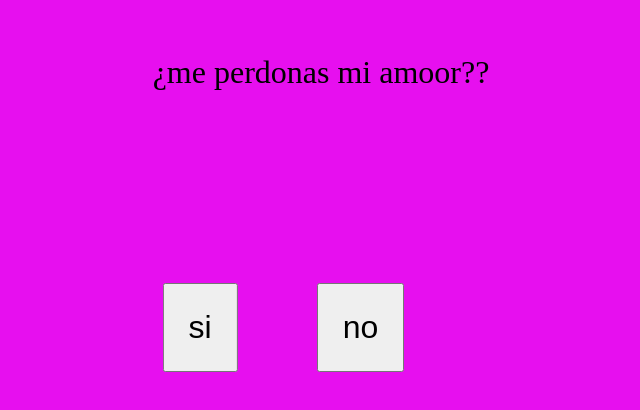
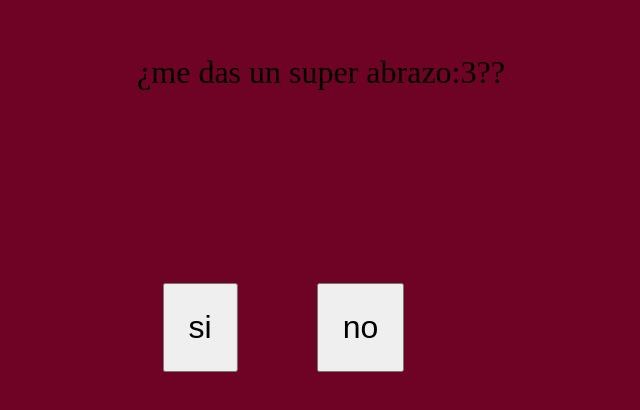
Before and after one commit to will051001/proyectosabi, a plain HTML site: page index.html in a window 1280 px wide. Shown: the part 138-548 px from the top of the page, without its empty margins (319-959 px from the left). Drawn offline with Linux system fonts and the light colour scheme.

Commit message:
Add files via upload

```diff
--- a/estilos.css
+++ b/estilos.css
@@ -3,7 +3,7 @@
 }
 
 .contenedor{
-    background-color: rgb(231, 15, 239);
+    background-color: rgb(111, 3, 38);
     width: 100vw;
     height: 100vh;
     text-align: center;
--- a/index.html
+++ b/index.html
@@ -8,7 +8,7 @@
 </head>
 <body>
     <div class="contenedor">
-  <p>¿me perdonas mi amoor?? </p>
+  <p>¿me das un super abrazo:3?? </p>
         <button id="yesBtn">si</button>
         <button id="noBtn">no</button>
     </div>
```
